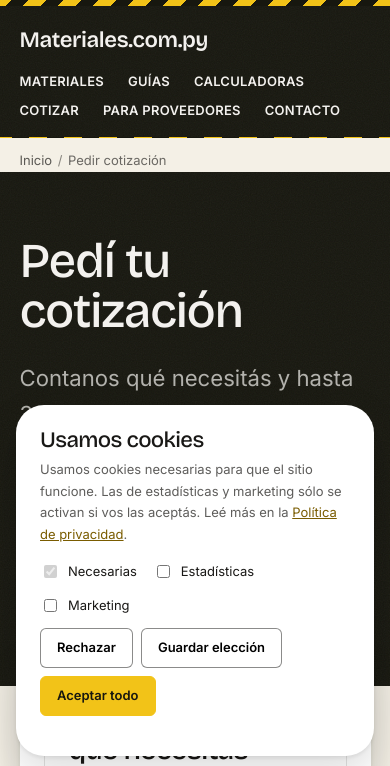
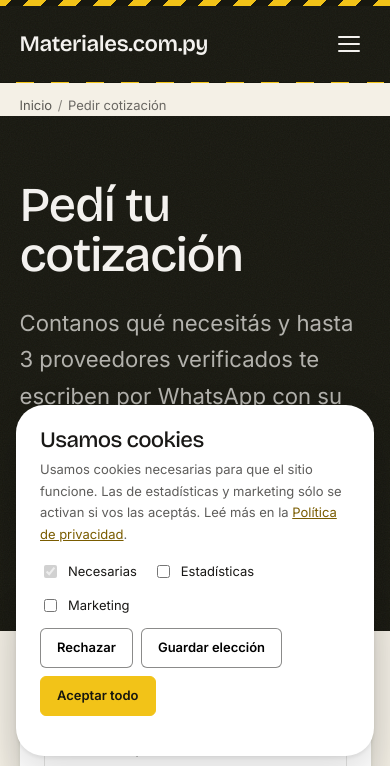
Before and after one commit to antonmarklundcom/materiales, a PHP site: page /cotizar/index.php in a window 390 px wide. Shown: the top 766 px of the page. Run offline with PHP 8.4, Linux system fonts and the light colour scheme.

Commit message:
Add a mobile burger menu with a proper overlay dropdown (#41)
The header nav was 6 plain links with flex-wrap, so on narrow screens it
wrapped into a ragged multi-row block instead of collapsing. Add a burger
button (right-aligned, hidden on desktop) that toggles the nav into a
dropdown panel anchored to the sticky header, positioned above every other
fixed/floating element on the page (cookie banner, WhatsApp button, mobile
CTA bar) so it's never obscured. Closes on outside click, Escape, or picking
a link; falls back to the existing stacked-links layout with JS disabled.

Co-authored-by: Claude <noreply@anthropic.com>

```diff
--- a/assets/css/site.css
+++ b/assets/css/site.css
@@ -196,6 +196,53 @@ main { display: block; }
   letter-spacing: .02em; text-transform: uppercase; font-weight: 600;
 }
 .site-nav a:hover { color: var(--ink); }
+
+.sr-only {
+  position: absolute; width: 1px; height: 1px; padding: 0; margin: -1px;
+  overflow: hidden; clip: rect(0,0,0,0); white-space: nowrap; border: 0;
+}
+
+/* ---- menú mobile: burger a la derecha, dropdown anclado a la cáscara sticky ----
+   .site-nav se convierte en un panel position:absolute con top:100% del propio
+   .site-header (que ya es position:sticky, así que sigue siendo el contenedor de
+   posicionamiento aunque haya scrolleado). z-index por encima de TODO lo que flota
+   en la página (cookie banner 20, wa-float 18, cta-bar 15) para que nada lo tape. */
+.nav-toggle {
+  display: none; align-items: center; justify-content: center;
+  width: 44px; height: 44px; padding: 0; margin-left: auto;
+  background: transparent; border: 0; cursor: pointer; flex: none;
+}
+.nav-toggle__box { position: relative; width: 22px; height: 16px; display: block; }
+.nav-toggle__bar,
+.nav-toggle__bar::before,
+.nav-toggle__bar::after {
+  position: absolute; left: 0; width: 100%; height: 2px; top: 7px;
+  background: var(--ink); border-radius: 2px;
+  transition: transform var(--dur-fast) var(--ease-io), opacity var(--dur-fast) var(--ease-io), top var(--dur-fast) var(--ease-io), background var(--dur-fast) var(--ease-io);
+}
+.nav-toggle__bar::before { content: ""; top: -7px; }
+.nav-toggle__bar::after { content: ""; top: 7px; }
+.nav-toggle[aria-expanded="true"] .nav-toggle__bar { background: transparent; }
+.nav-toggle[aria-expanded="true"] .nav-toggle__bar::before { top: 0; transform: rotate(45deg); background: var(--accent); }
+.nav-toggle[aria-expanded="true"] .nav-toggle__bar::after { top: 0; transform: rotate(-45deg); background: var(--accent); }
+
+@media (max-width: 51.99rem) {
+  .nav-toggle { display: inline-flex; }
+  .site-nav {
+    display: none; flex-direction: column; flex-wrap: nowrap; gap: 0;
+    position: absolute; top: 100%; left: 0; right: 0; z-index: 25;
+    background: var(--base); border-top: 1px solid var(--hairline);
+    box-shadow: var(--shadow-2); padding: var(--s-2) var(--gutter) var(--s-4);
+    max-height: calc(100vh - 100%); overflow-y: auto;
+  }
+  .site-nav.is-open { display: flex; }
+  .site-nav a {
+    display: flex; align-items: center; min-height: 48px;
+    border-bottom: 1px solid var(--hairline);
+  }
+  .site-nav a:last-child { border-bottom: 0; }
+  html:has(.site-nav.is-open) { overflow: hidden; }
+}
 
 /* ---- miga de pan ---- */
 .breadcrumbs { padding-block: var(--s-3) 0; font-size: var(--t--1); color: var(--paper-ink-55); }
--- a/partials/header.php
+++ b/partials/header.php
@@ -74,7 +74,11 @@ header('Cache-Control: no-cache');
 <header class="site-header band--dark grain" data-sticky-header>
   <div class="wrap site-header__row">
     <a class="site-header__brand" href="/"><?= e($site['brand']) ?></a>
-    <nav class="site-nav" aria-label="Principal">
+    <button type="button" class="nav-toggle" data-nav-toggle aria-expanded="false" aria-controls="site-nav">
+      <span class="nav-toggle__box" aria-hidden="true"><span class="nav-toggle__bar"></span></span>
+      <span class="sr-only">Abrir menú</span>
+    </button>
+    <nav class="site-nav" id="site-nav" aria-label="Principal">
       <a href="/materiales/">Materiales</a>
       <a href="/guias/">Guías</a>
       <a href="/calculadoras/">Calculadoras</a>
```
Also changed, not shown: assets/js/motion.js (+39 -3 lines).
